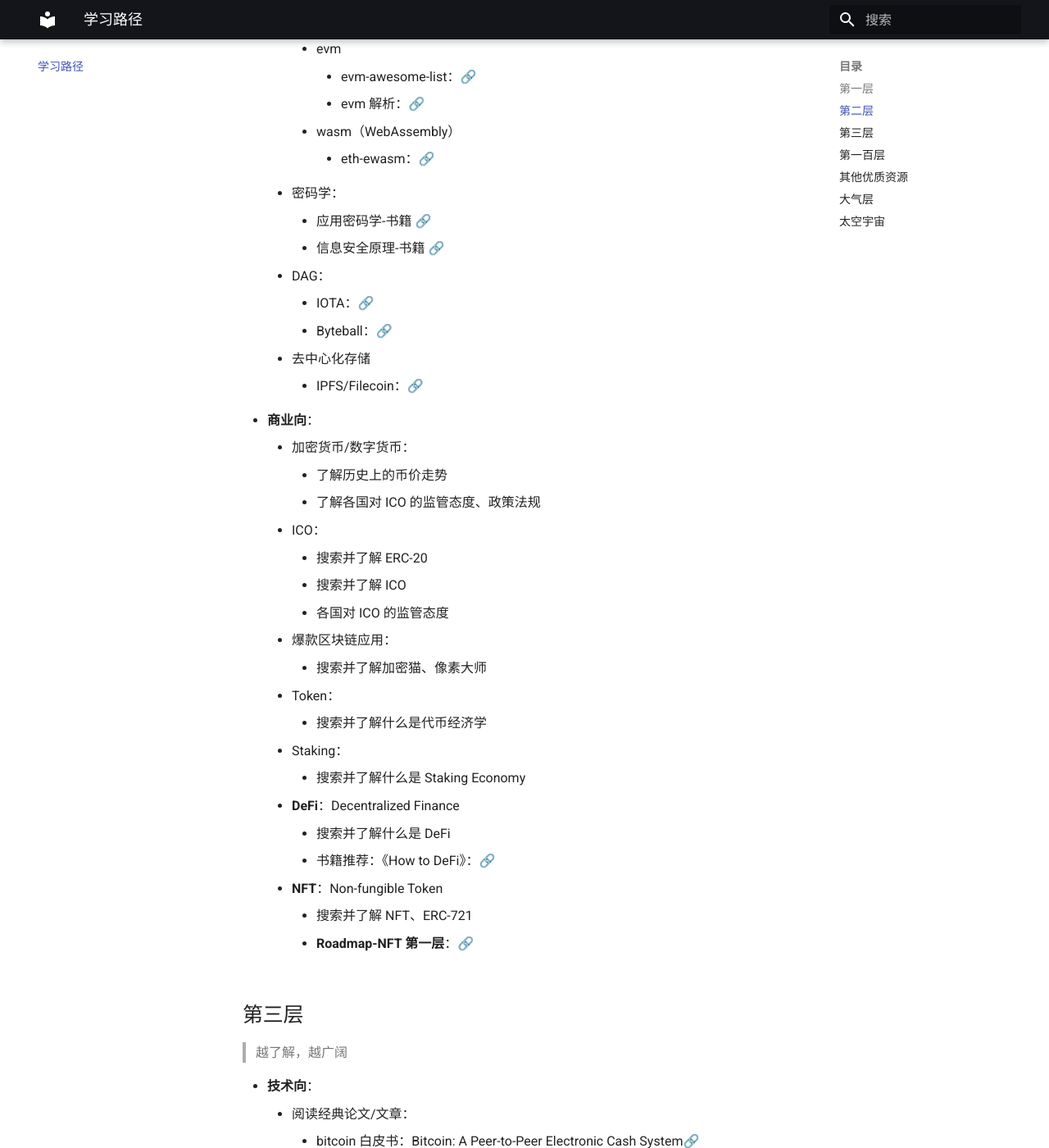
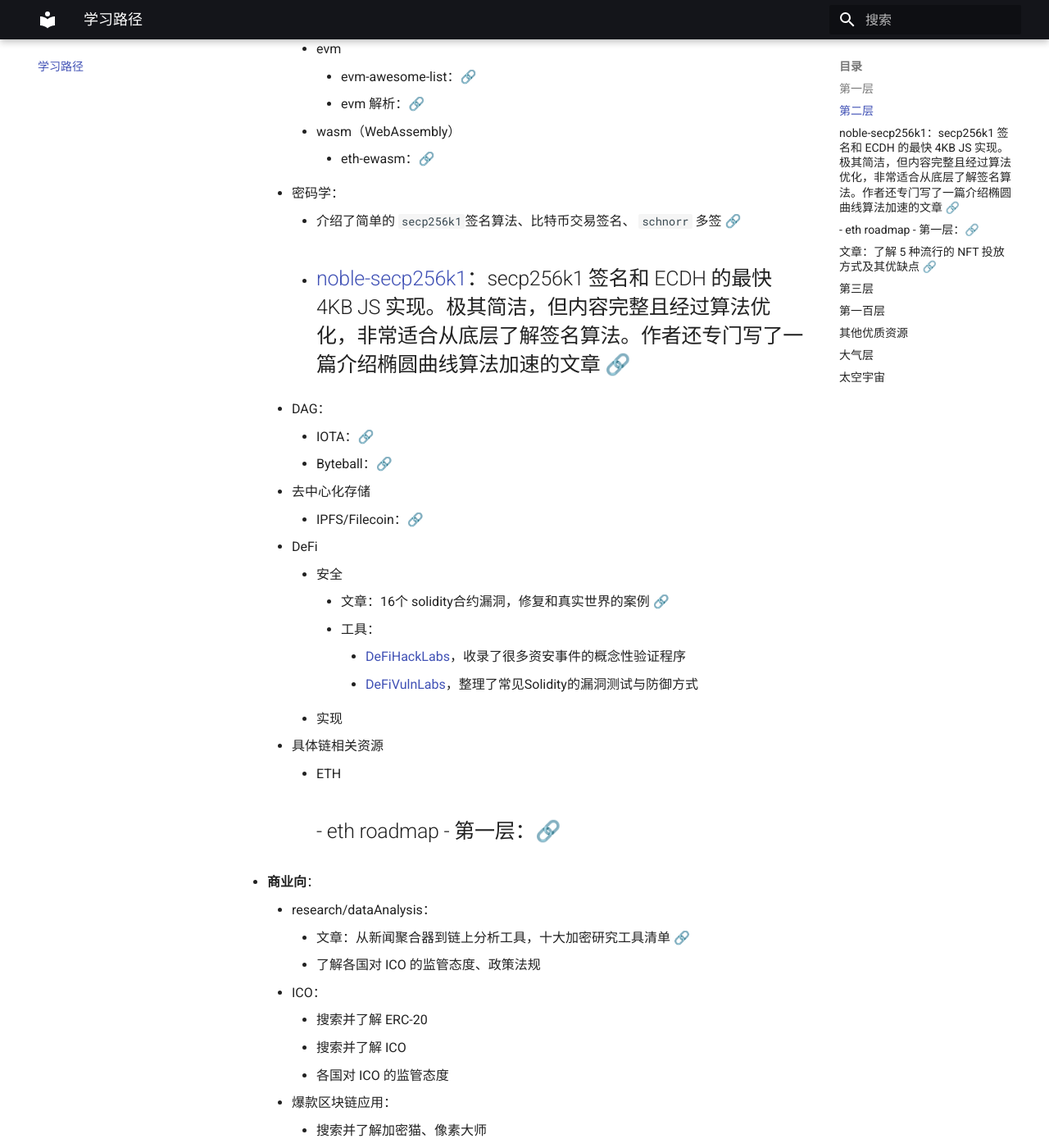
Before and after one commit to ZJUBCA/roadmap, an MkDocs documentation site: the page built from docs/index.md, in a window 1280 px wide and 1400 px high, scrolled down 3706 px. Shown: the whole window at 82% size. Built offline with MkDocs 1.6.1 and Material for MkDocs 9.7.7, drawn with Linux system fonts in a browser that asks for light colours; some of the changed text lies outside the part shown.

Commit message:
update index.md

```diff
--- a/docs/index.md
+++ b/docs/index.md
@@ -108,16 +108,28 @@
         -   wasm（WebAssembly）
             -   eth-ewasm：[🔗](https://github.com/ewasm)
     -   密码学：
-        -   应用密码学-书籍 [🔗](https://book.douban.com/subject/1088180/)
-        -   信息安全原理-书籍 [🔗](https://book.douban.com/subject/24733262/)
+        -   介绍了简单的 `secp256k1`签名算法、比特币交易签名、 `schnorr` 多签 [🔗](https://www.btcstudy.org/2022/06/13/part-2-bitcoin-p2tr-transaction-breakdown/)
+        -   [noble-secp256k1](https://github.com/paulmillr/noble-secp256k1)：secp256k1 签名和 ECDH 的最快 4KB JS 实现。极其简洁，但内容完整且经过算法优化，非常适合从底层了解签名算法。作者还专门写了一篇介绍椭圆曲线算法加速的文章 [🔗](https://paulmillr.com/posts/noble-secp256k1-fast-ecc/)
+        -
     -   DAG：
         -   IOTA：[🔗](https://docs.iota.org/introduction)
         -   Byteball：[🔗](https://byteball.org/)
     -   去中心化存储
         -   IPFS/Filecoin：[🔗](https://github.com/Blockchain-zju/blockchainer-roadmap/tree/master/ipfs)
+    -   DeFi
+        -   安全
+            -   文章：16个 solidity合约漏洞，修复和真实世界的案例 [🔗](https://hackernoon.com/hackpedia-16-solidity-hacks-vulnerabilities-their-fixes-and-real-world-examples-f3210eba5148)
+            -   工具：
+                -   [DeFiHackLabs](https://github.com/SunWeb3Sec/DeFiHackLabs)，收录了很多资安事件的概念性验证程序
+                -   [DeFiVulnLabs](https://github.com/SunWeb3Sec/DeFiVulnLabs)，整理了常见Solidity的漏洞测试与防御方式
+        -   实现
+    -   具体链相关资源
+        -   ETH
+            -   eth roadmap - 第一层：[🔗](eth/eth.md)
+        -
 -   **商业向**：
-    -   加密货币/数字货币：
-        -   了解历史上的币价走势
+    -   research/dataAnalysis：
+        -   文章：从新闻聚合器到链上分析工具，十大加密研究工具清单 [🔗](https://abmedia.io/20220726-the-10-must-have-crypto-research-tools)
         -   了解各国对 ICO 的监管态度、政策法规
     -   ICO：
         -   搜索并了解 ERC-20
@@ -133,8 +145,9 @@
         -   搜索并了解什么是 DeFi
         -   书籍推荐：《How to DeFi》：[🔗](https://github.com/Blockchain-zju/HistoryFiles/blob/main/defi/How_to_DeFi_CHN.pdf)
     -   **NFT**：Non-fungible Token
-        -   搜索并了解 NFT、ERC-721
         -   **Roadmap-NFT 第一层**：[🔗](nft/nft.md)
+        -   文章：了解 5 种流行的 NFT 投放方式及其优缺点 [🔗](https://web3caff.com/zh/archives/23106)
+        -
 
 ## 第三层
 
```
Also changed, not shown: 1 other file.
